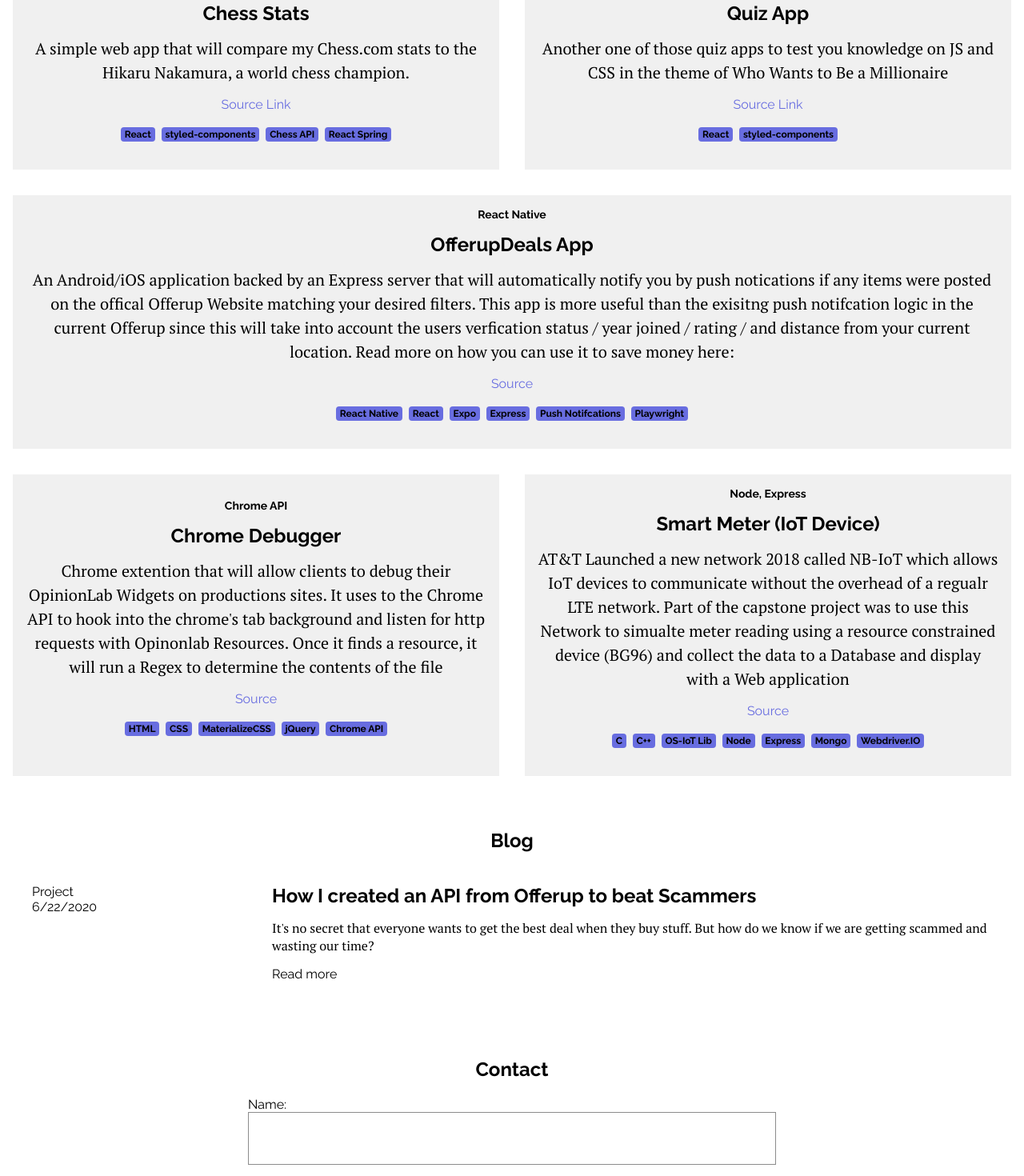
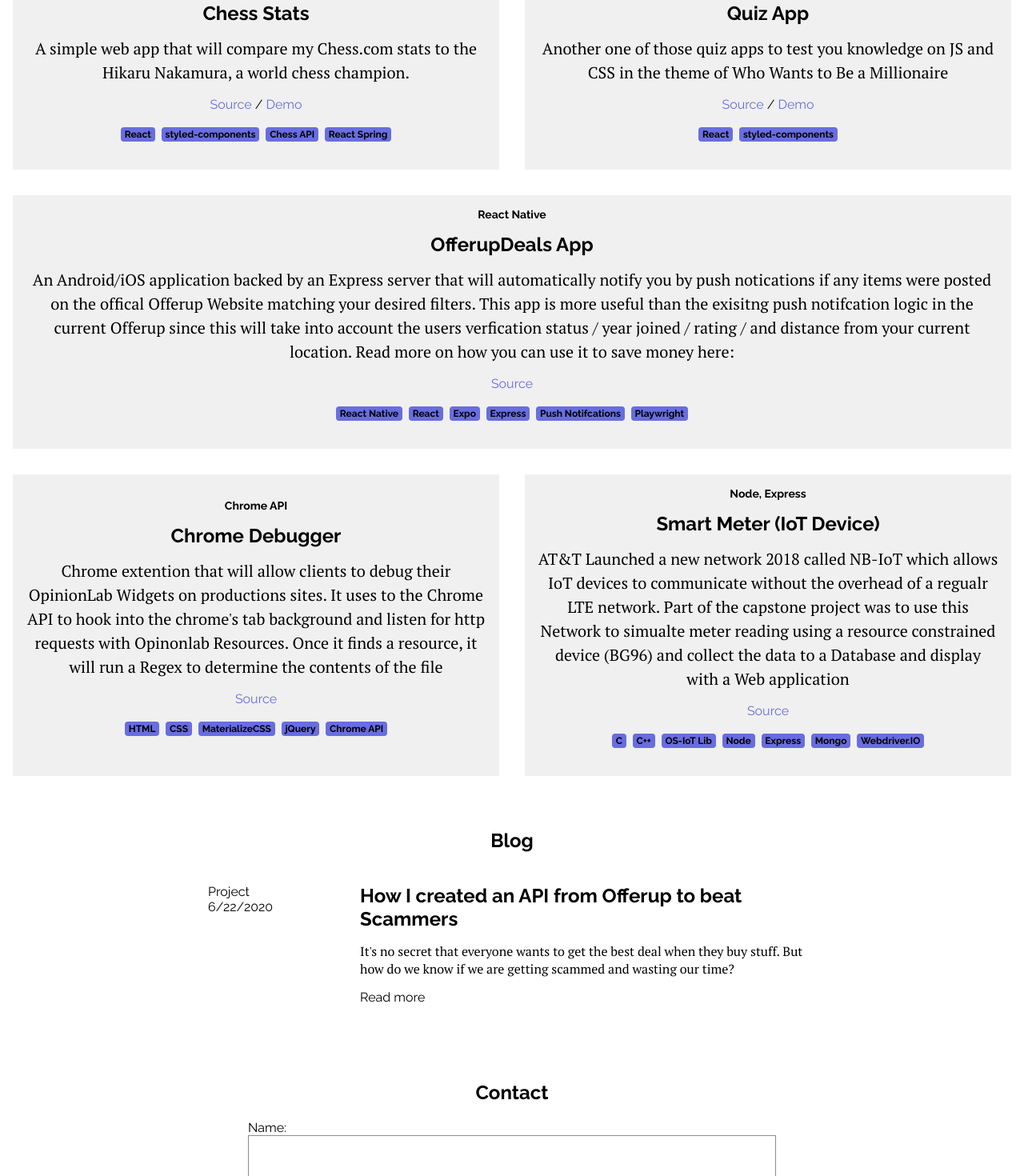
Before and after one commit to ovidubya/portfolio, a Next.js app: page / in a window 1280 px wide. Shown: the part 1020-2490 px from the top of the page at 80% size. Built offline with nearby package versions, Linux system fonts and the light colour scheme.

Commit message:
update bugs

```diff
--- a/pages/index.tsx
+++ b/pages/index.tsx
@@ -64,6 +64,7 @@
 const Index: React.SFC<IndexProps> = ({ projects, posts }) => {
   const ProjectsRef = useRef(null);
   const BlogRef = useRef(null);
+  const ContactRef = useRef(null);
 
   const scrollTo = (section: string) => {
     switch (section) {
@@ -72,6 +73,9 @@
         break;
       case "blog":
         window.scrollTo(0, calcOffset(BlogRef.current));
+        break;
+      case "contact":
+        window.scrollTo(0, calcOffset(ContactRef.current));
         break;
       default:
         throw "Wrong section";
@@ -111,7 +115,14 @@
         >
           blog
         </Navitem>
-        <Navitem>contact</Navitem>
+        <Navitem
+          onClick={(e) => {
+            e.preventDefault();
+            scrollTo("contact");
+          }}
+        >
+          contact
+        </Navitem>
       </Navbar>
       <Projects>
         <Headline>Projects</Headline>
@@ -135,7 +146,7 @@
             })}
         </BlogContainer>
       </Blog>
-      <Contact>
+      <Contact ref={ContactRef}>
         <Headline>Contact</Headline>
 
         <ContactForm />
@@ -167,8 +178,9 @@
 
 const Blog = styled.section`
   margin-top: 50px;
-  margin-left: 20px;
-  margin-right: 20px;
+  margin-left: auto;
+  margin-right: auto;
+  max-width: 800px;
 `;
 
 const Projects = styled.section`
--- a/src/components/Project.tsx
+++ b/src/components/Project.tsx
@@ -17,8 +17,9 @@
         <CardDescription>{project.description}</CardDescription>
 
         <div>
-          {project?.source && <CardLink href={project.source}>Source</CardLink>}{" "}
-          {project?.live && <CardLink href={project.live}>Link</CardLink>}
+          {project?.source && <CardLink href={project.source}>Source</CardLink>}
+          {project?.source && project?.live && "  /  "}
+          {project?.live && <CardLink href={project.live}>Demo</CardLink>}
         </div>
 
         <CardTags>
--- a/src/utils/blogRenderer.tsx
+++ b/src/utils/blogRenderer.tsx
@@ -59,7 +59,7 @@
   align-items: center;
   width: 100%;
   @media screen and (min-width: 768px) {
-    width: 85%;
+    width: 70%;
   }
 `;
 
```
